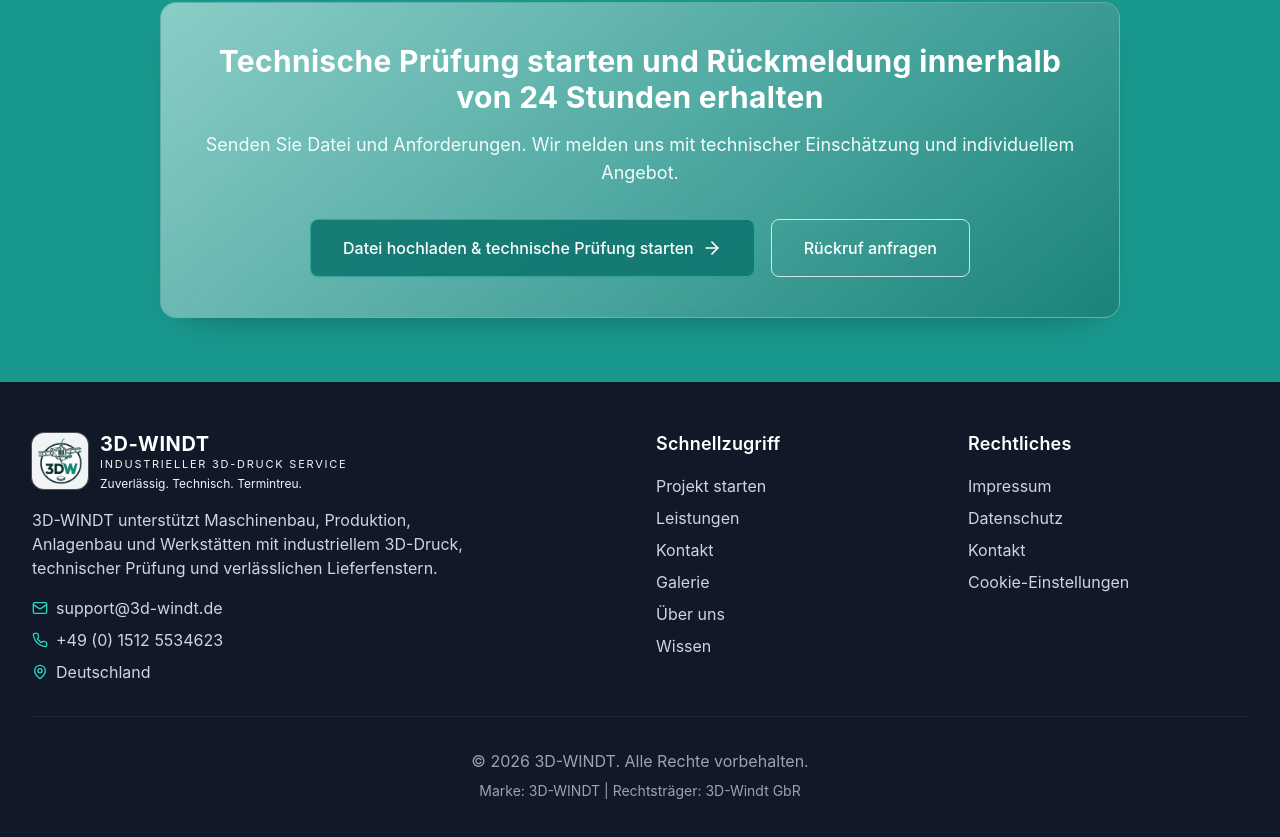
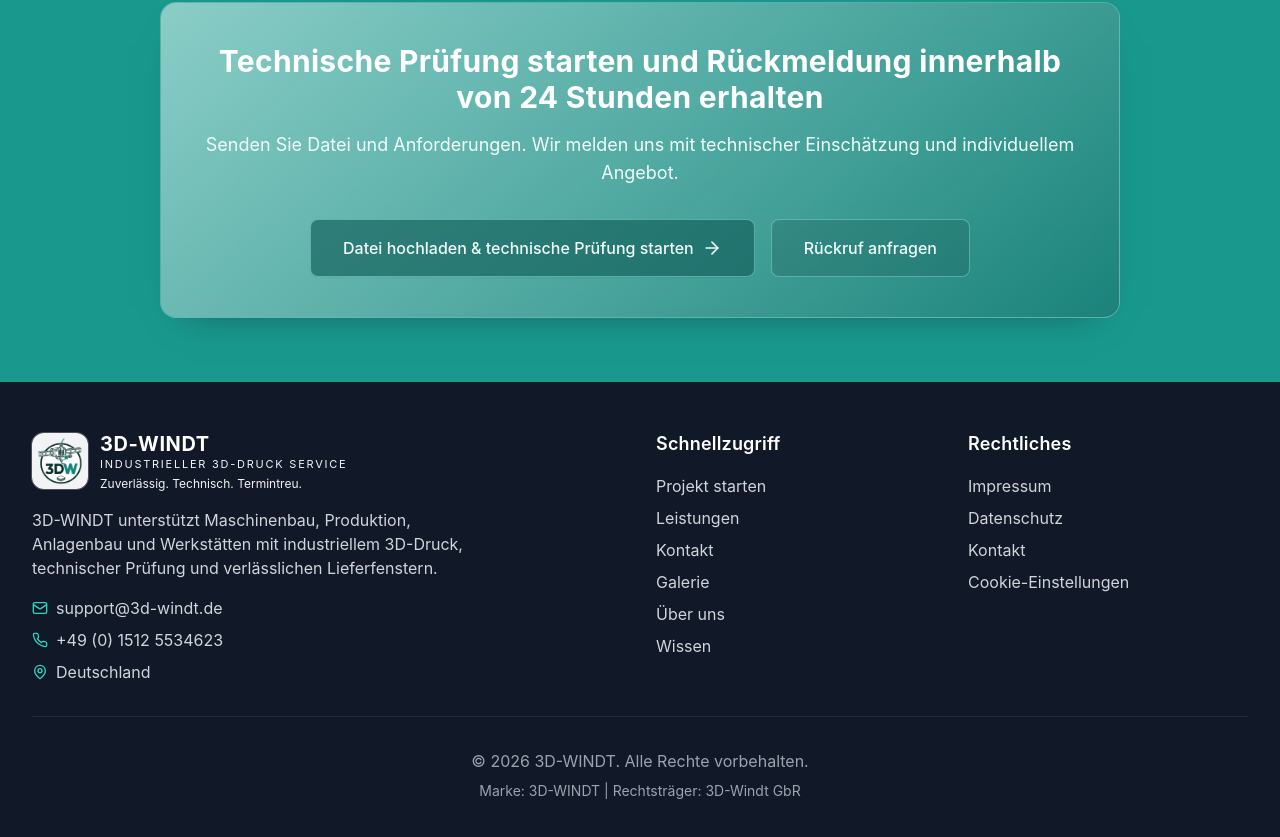
Before and after one commit to MeltPine/Website-3D-WINDT, a React (Vite) app: page / in a window 1280 px wide. Shown: the part 5316-6153 px from the top of the page. Built offline with nearby package versions, Linux system fonts and the light colour scheme; no server answers.

Commit message:
Refine final home CTA buttons to non-white muted teal style

```diff
--- a/src/pages/Home.tsx
+++ b/src/pages/Home.tsx
@@ -491,7 +491,7 @@ const Home = () => {
               <Link
                 to="/projekt-starten/"
                 onClick={() => trackHomeCta('final_cta', 'project_start')}
-                className="bg-primary-700/90 border border-primary-300/40 text-white px-8 py-4 rounded-lg font-medium hover:bg-primary-700 transition-colors inline-flex items-center justify-center gap-2 shadow-sm"
+                className="bg-primary-800/65 border border-primary-200/45 text-primary-50 px-8 py-4 rounded-lg font-medium hover:bg-primary-800/80 transition-colors inline-flex items-center justify-center gap-2 shadow-sm"
               >
                 Datei hochladen & technische Prüfung starten
                 <ArrowRightIcon className="h-5 w-5" />
@@ -499,7 +499,7 @@ const Home = () => {
               <Link
                 to="/kontakt/"
                 onClick={() => trackHomeCta('final_cta', 'callback')}
-                className="border border-white/75 text-white px-8 py-4 rounded-lg font-medium hover:bg-white/10 transition-colors inline-flex items-center justify-center"
+                className="bg-primary-900/25 border border-primary-200/40 text-primary-50 px-8 py-4 rounded-lg font-medium hover:bg-primary-900/40 transition-colors inline-flex items-center justify-center"
               >
                 Rückruf anfragen
               </Link>
```
